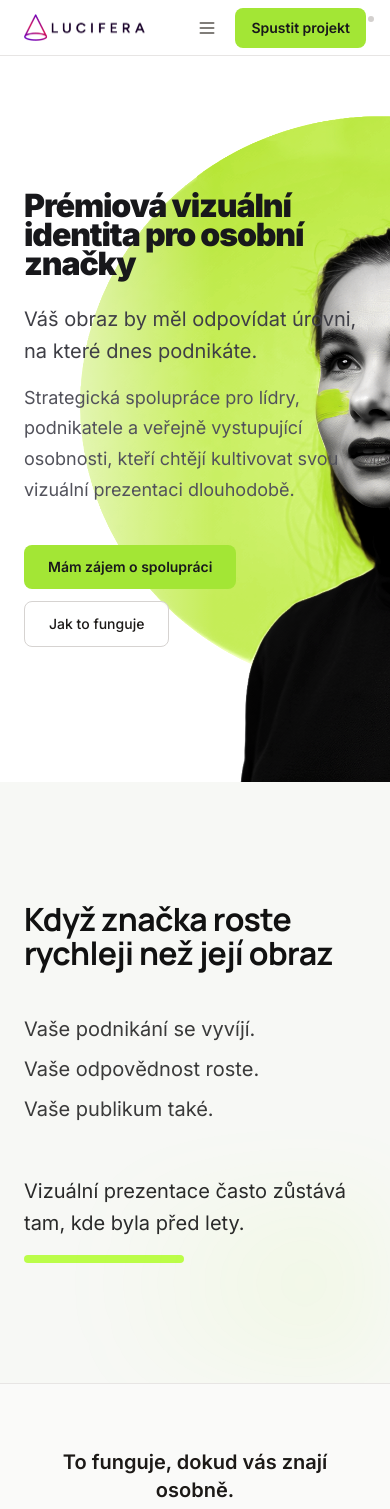
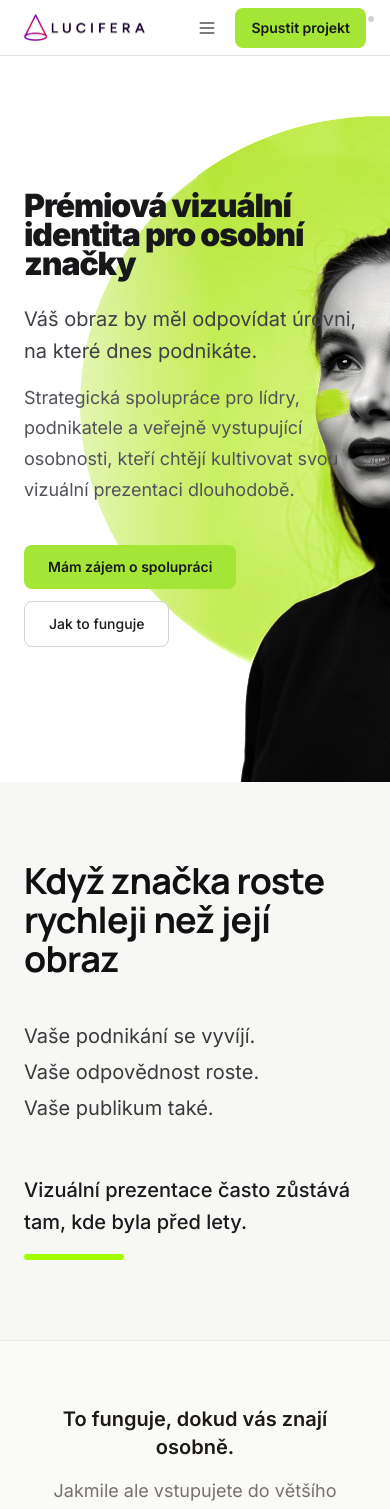
Before and after one commit to katarinabrics-eng/ai-content-studio, a Next.js app in the folder apps/content-studio/: page / in a window 390 px wide. Shown: the top 1509 px of the page. Built offline with nearby package versions, Linux system fonts and the light colour scheme.

Commit message:
refactor: update HomePage manifest section with improved layout, refined text presentation, and enhanced styling for better visual coherence and user engagement

```diff
--- a/apps/content-studio/src/app/page.tsx
+++ b/apps/content-studio/src/app/page.tsx
@@ -49,41 +49,19 @@ export default function HomePage() {
         </div>
       </section>
 
-      {/* BLOK 2 – Asymetrická kompozice: textový pilíř + světelná hmota. Žádné boxy, žádné schody. */}
+      {/* BLOK 2 – Klidná autorita. Stejný grid jako Hero. Žádné boxy, gradienty ani dekorace. */}
       <section
         id="manifest"
-        className="relative min-h-[560px] overflow-hidden py-[120px]"
-        style={{ backgroundColor: "#F7F8F5" }}
+        className="relative overflow-hidden py-20 md:py-[100px]"
+        style={{ backgroundColor: "#F7F8F5", minHeight: "520px" }}
       >
-        {/* Pravá strana: vertikální světelná hmota (absolute, 100 % výšky sekce) — desktop */}
-        <div
-          className="pointer-events-none absolute right-0 top-0 hidden h-full w-[520px] lg:block"
-          style={{
-            background: "radial-gradient(circle at 70% 30%, rgba(163, 255, 0, 0.18), transparent 65%)",
-            filter: "blur(50px)",
-            opacity: 0.5,
-          }}
-          aria-hidden
-        />
-        {/* Mobil: snížený světelný gradient (200px) pod obsahem */}
-        <div
-          className="pointer-events-none absolute bottom-0 left-0 right-0 h-[200px] lg:hidden"
-          style={{
-            background: "radial-gradient(circle at 80% 50%, rgba(163, 255, 0, 0.12), transparent 70%)",
-            filter: "blur(40px)",
-            opacity: 0.5,
-          }}
-          aria-hidden
-        />
-
-        {/* Stejný container jako Hero — levý okraj nadpisu = stejný jako v Hero */}
+        {/* Stejný container jako Hero — levé zarovnání na stejné gridové ose */}
         <div className="relative mx-auto max-w-[1360px] px-6 xl:px-10">
           <div className="max-w-[720px]">
             <h2
-            className="font-bold text-[#111111]"
+              className="font-bold leading-[1.08] text-[#111111]"
               style={{
-              fontSize: "clamp(2rem, 5vw, 64px)",
-              lineHeight: 1.08,
+                fontSize: "clamp(2.25rem, 5vw, 64px)",
                 marginBottom: "40px",
               }}
             >
@@ -92,20 +70,22 @@ export default function HomePage() {
               rychleji než její obraz
             </h2>
             <div
-            className="space-y-1"
+              className="text-[20px] leading-[1.8] text-[#3A3A3A]"
               style={{ marginBottom: "48px" }}
             >
-            <p className="text-[20px] leading-[1.8] text-[#3A3A3A]">Vaše podnikání se vyvíjí.</p>
-            <p className="text-[20px] leading-[1.8] text-[#3A3A3A]">Vaše odpovědnost roste.</p>
-            <p className="text-[20px] leading-[1.8] text-[#3A3A3A]">Vaše publikum také.</p>
+              <p>Vaše podnikání se vyvíjí.</p>
+              <p>Vaše odpovědnost roste.</p>
+              <p>Vaše publikum také.</p>
             </div>
-          {/* Problémová věta + limetkový pruh — uzavření sekce, ne box */}
-          <p className="text-[20px] leading-[1.6] text-[#2A2A2A]">
+            <p
+              className="text-[20px] font-medium leading-[1.6] text-[#1A1A1A]"
+              style={{ marginTop: "32px" }}
+            >
               Vizuální prezentace často zůstává tam, kde byla před lety.
             </p>
             <div
-            className="mt-4 h-2 w-40 rounded"
-            style={{ backgroundColor: "#A3FF00", opacity: 0.7 }}
+              className="h-1.5 w-[100px] rounded-[3px] bg-[#A3FF00] md:w-[140px]"
+              style={{ marginTop: "16px" }}
               aria-hidden
             />
           </div>
```
Lines whose indentation alone changed are shown as unchanged.
